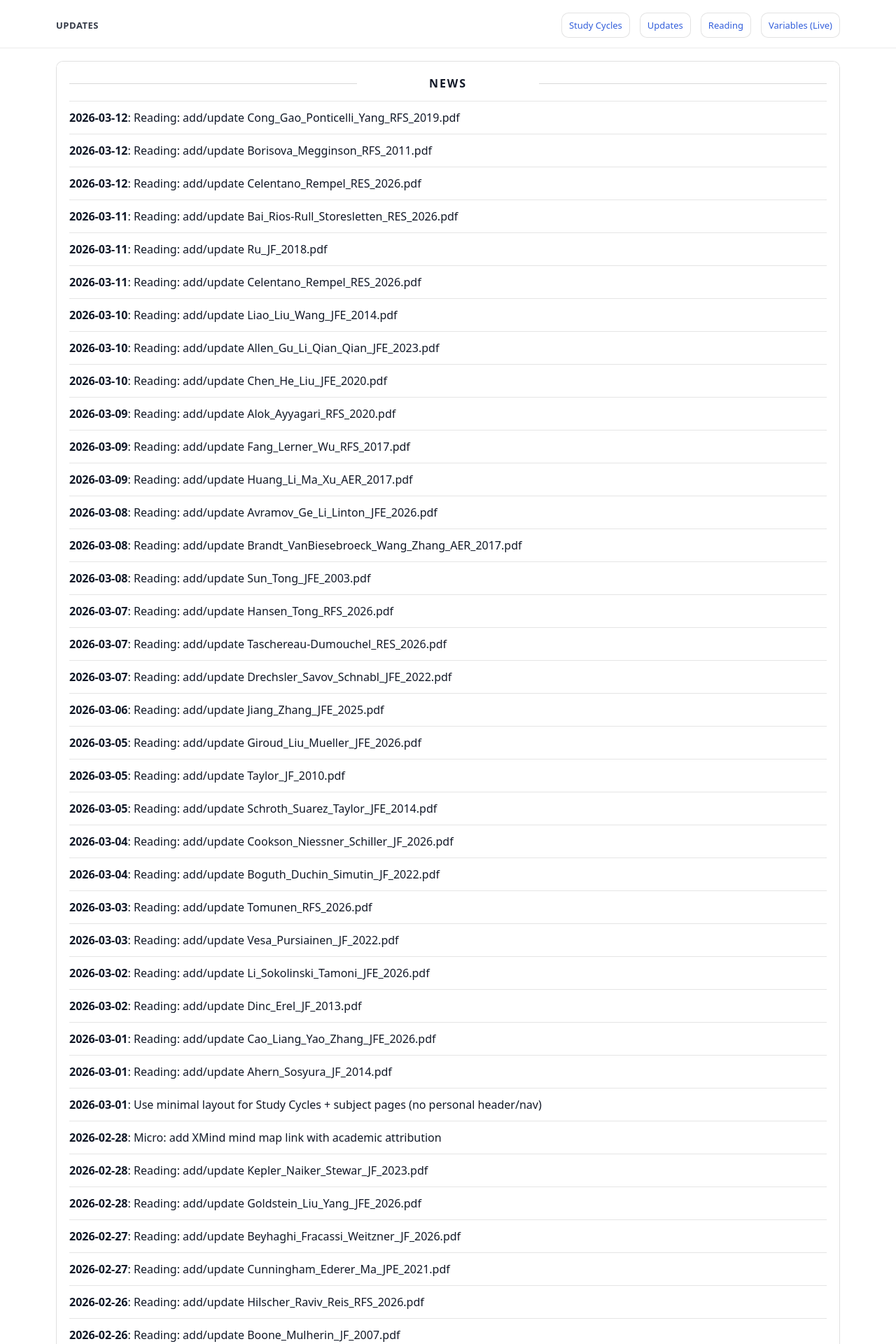
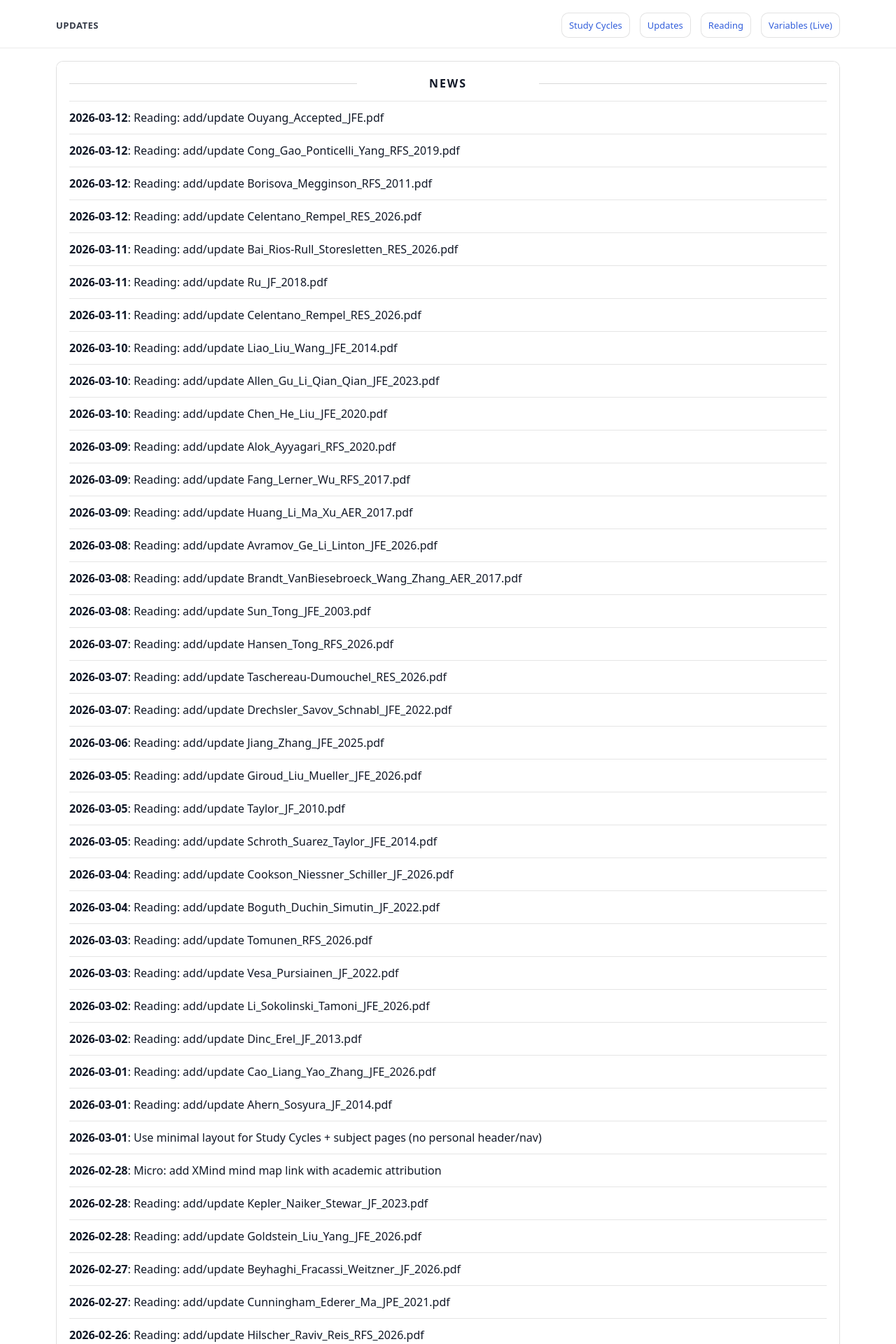
Before and after one commit to yaxinzn/study-archive, a Jekyll site: the page built from updates/index.md, in a window 1280 px wide. Shown: the top 1920 px of the page at 70% size. Built offline with Jekyll 4.4.1, drawn with Linux system fonts in a browser that asks for light colours; some of the changed text lies outside the part shown.

Commit message:
chore: update NEWS feed

```diff
--- a/_data/news.yml
+++ b/_data/news.yml
@@ -1,4 +1,7 @@
 # Auto-generated update history (sorted newest -> oldest). Do not edit manually.
+- ts: "1773317952"
+  date: "2026-03-12"
+  title: "Reading: add/update Ouyang_Accepted_JFE.pdf"
 - ts: "1773315478"
   date: "2026-03-12"
   title: "Reading: add/update Cong_Gao_Ponticelli_Yang_RFS_2019.pdf"
```
